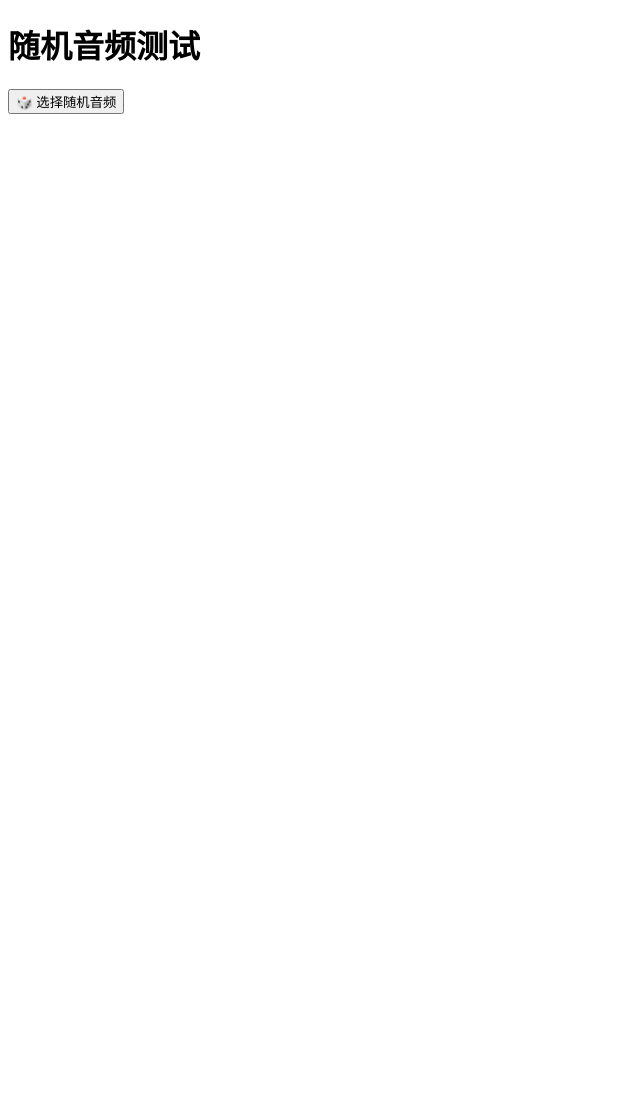
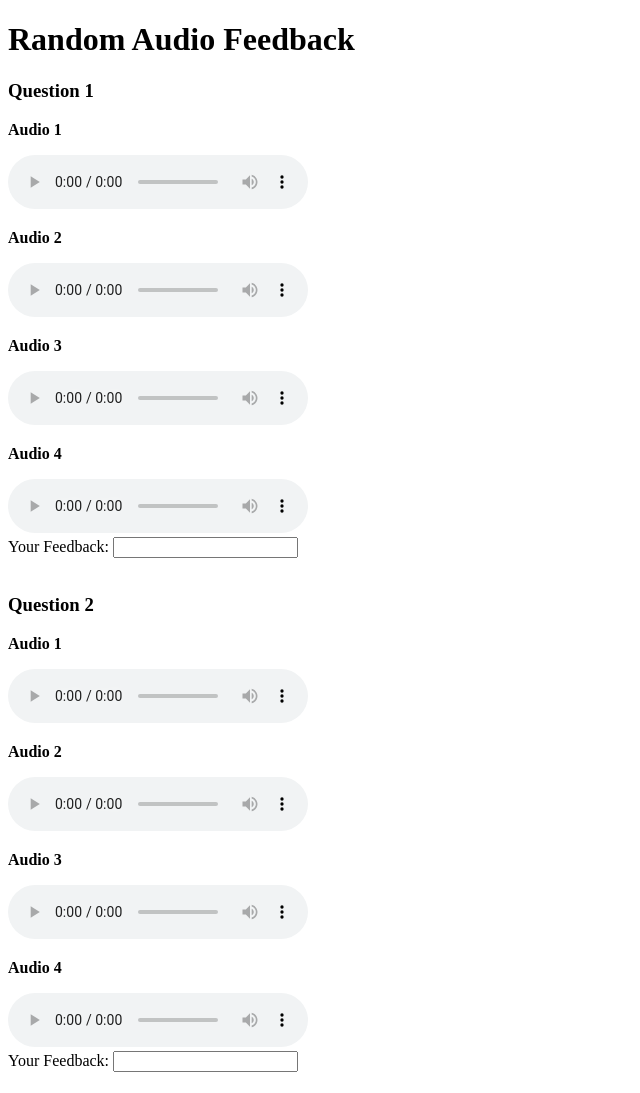
Before and after one commit to SAKi-77/Stereo_Audio_MOS, a plain HTML site: page index.html in a window 1280 px wide. Shown: the top 1093 px of the page, without its empty margins (0-640 px from the left). Before the commit the page ends 800 px from the top, so only its background shows below. Drawn offline with Linux system fonts and the light colour scheme.

Commit message:
Update index.html

```diff
--- a/index.html
+++ b/index.html
@@ -1,18 +1,61 @@
 <!DOCTYPE html>
-<html lang="zh">
+<html lang="en">
 <head>
     <meta charset="UTF-8">
     <meta name="viewport" content="width=device-width, initial-scale=1.0">
-    <title>随机音频播放</title>
-    <link rel="stylesheet" href="style.css">
+    <title>Random Audio Feedback</title>
+    <script>
+        // 所有 ground truth 文件
+        const numFiles = 50; // 总共有 50 组音频
+        const groundTruthFiles = Array.from({ length: numFiles }, (_, i) => `sample_audio/ground_truth/sample${i + 1}.wav`);
+        // 选择 10 组随机音频
+        function getRandomAudioFiles(files, num) {
+            return files.sort(() => Math.random() - 0.5).slice(0, num);
+        }
+        // 页面加载后动态显示音频
+        window.onload = function () {
+            const selectedGroundTruthFiles = getRandomAudioFiles(groundTruthFiles, 10);
+            const audioContainer = document.getElementById("audioContainer");
+            selectedGroundTruthFiles.forEach((gtFile, index) => {
+                // 提取音频编号，例如 "audio5.mp3" 提取出 "5"
+                const audioNumber = gtFile.match(/\d+/)[0];
+                // 获取三个模型的对应音频
+                const modelFiles = [
+                    `sample_audio/ambisonizer_pred/sample${audioNumber}.wav`,
+                    `sample_audio/diffstereo_pred/sample${audioNumber}.wav`,
+                    `sample_audio/waves-spread22_pred/sample${audioNumber}.wav`
+                ];
+                // 构造完整的 4 个音频列表
+                const audioFiles = [gtFile, ...modelFiles];
+                const audioElement = document.createElement("div");
+                audioElement.innerHTML = `<h3>Question ${index + 1}</h3>`;
+                audioFiles.forEach((file, i) => {
+                    const audioUrl = `https://raw.githubusercontent.com/SAKi-77/Stereo_Audio_MOS/main/sample_audio/${file}`;
+                    audioElement.innerHTML += `
+                        <p><strong>Audio ${i + 1}</strong></p>
+                        <audio controls>
+                            <source src="${audioUrl}" type="audio/mpeg">
+                            Your browser does not support the audio element.
+                        </audio>
+                        <br>
+                    `;
+                });
+                // 反馈输入框
+                audioElement.innerHTML += `
+                    <label for="feedback${index + 1}">Your Feedback:</label>
+                    <input type="text" name="feedback${index + 1}" id="feedback${index + 1}" required>
+                    <br><br>
+                `;
+                audioContainer.appendChild(audioElement);
+            });
+        };
+    </script>
 </head>
 <body>
-
-    <h1>随机音频测试</h1>
-    <button onclick="loadRandomAudio()">🎲 选择随机音频</button>
-
-    <div id="audio-container"></div>
-
-    <script src="script.js"></script>
+    <h1>Random Audio Feedback</h1>
+    <form action="https://formspree.io/f/xgvonypg" method="POST">
+        <div id="audioContainer"></div>
+        <input type="submit" value="Submit Feedback">
+    </form>
 </body>
 </html>
```
